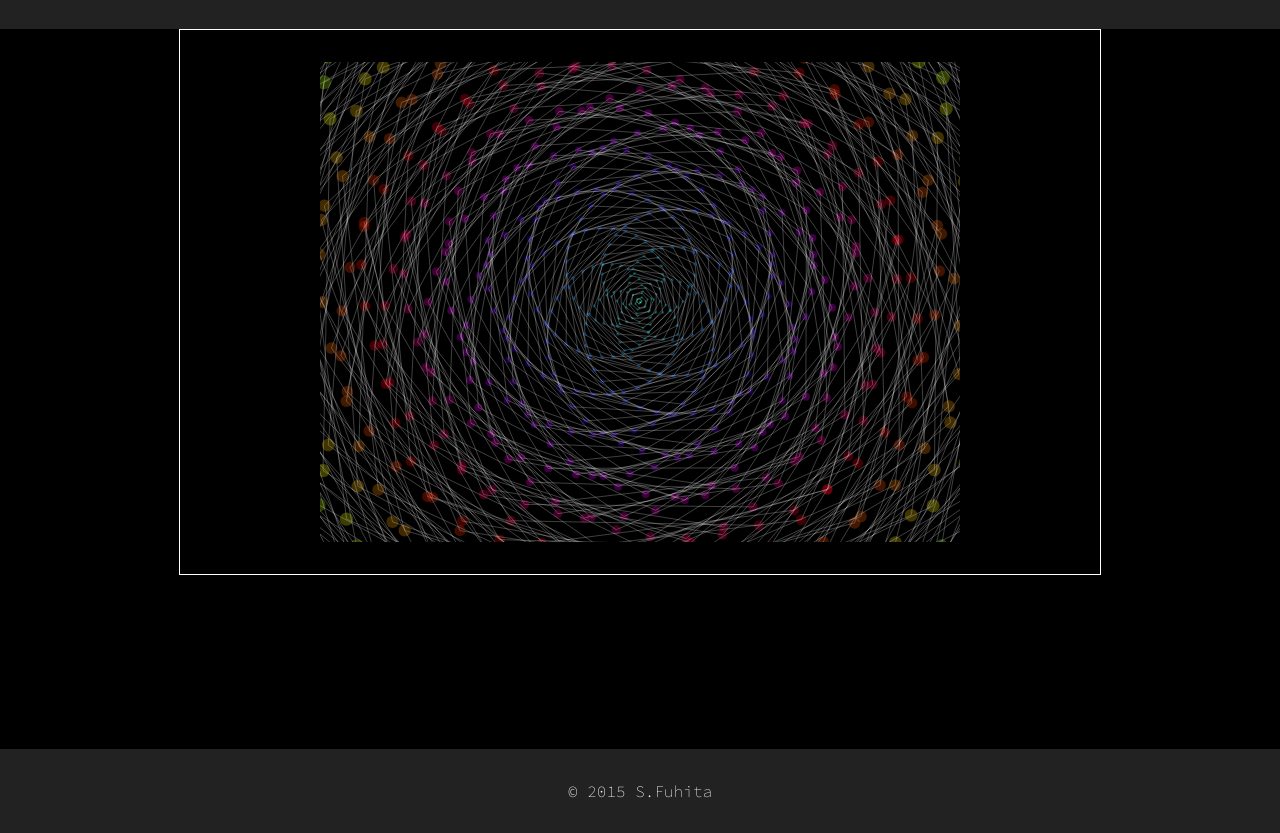
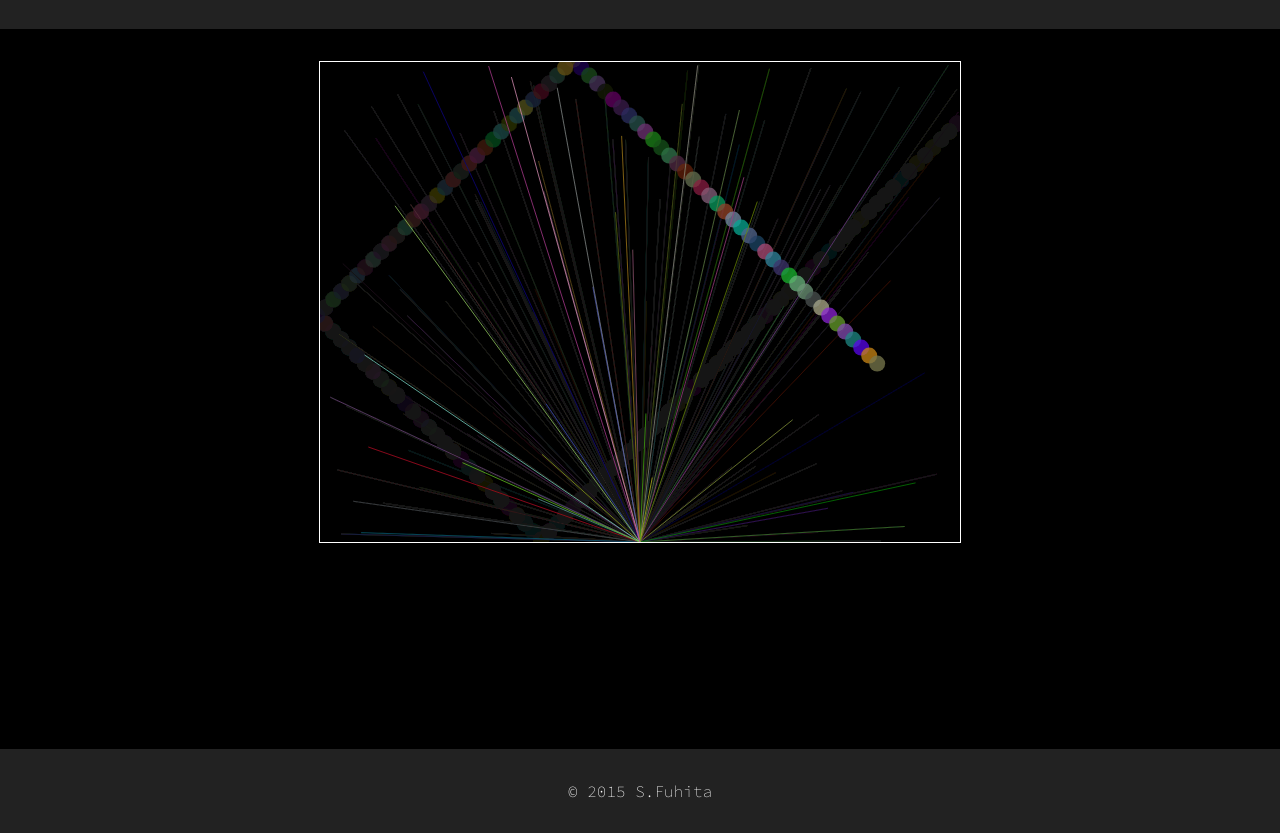
Before and after one commit to fujitashuichi/cvs_prc, a website: page main/canvas.html in a window 1280 px wide. Shown: the part 95-928 px from the top of the page. Drawn offline with Linux system fonts and the light colour scheme.

Commit message:
edit some js files

```diff
--- a/main/canvas.html
+++ b/main/canvas.html
@@ -5,7 +5,7 @@
 	<meta charset="UTF-8">
 	<title>The site of studing</title>
 	<link rel="stylesheet" href="css/main.css">
-	<script type="text/javascript" src="js/test01.js"></script>
+	<script type="text/javascript" src="js/test02.js"></script>
 </head>
 
 <body>
--- /dev/null
+++ b/main/js/test02.js
@@ -0,0 +1,108 @@
+//--------------------------------!!!
+// ONLOAD
+//--------------------------------¡¡¡
+window.onload = function() {
+
+	//--------------------------------!!!
+	// VARIABLES
+	//--------------------------------!!!
+	// const
+	var FPS = 30; // framerate
+	var FRAME_MSEC = 1000 / FPS >> 0;
+	var NUM = 500; // max of points
+	// var
+	var x = 0;
+	var y = 0;
+
+	//--------------------------------!!!
+	// RESET
+	//--------------------------------¡¡¡
+	var canvas = document.getElementById("world");
+	var ctx = canvas.getContext("2d");
+	var width = canvas.width;
+	var height = canvas.height;
+	var centerX = width / 2;
+	var centerY = height / 2;
+	var locX = Math.random() * width; // ball()初期位置
+	var locY = Math.random() * height;
+	var speed = 8;
+	var speedX = speed;
+	var speedY = speed;
+	var gravity = 2.0;
+
+	// set event handler
+	setInterval(intervalHandler, FRAME_MSEC);
+
+	//--------------------------------!!!
+	// EVENTHANDLER
+	//--------------------------------¡¡¡
+	function intervalHandler() {
+		// reset
+		clearDisp();
+
+		// draw
+		ball(8);
+		//rect(centerX, centerY, 200, 200);
+		//circle(centerX, centerY, 50);
+		line();
+	}
+
+	function clearDisp() {
+		ctx.fillStyle = "rgba(0, 0, 0, 0.025)";
+		ctx.fillRect(0, 0, width, height);
+	}
+
+	function ball(scale) {
+		locX += speedX;
+		locY += speedY; // += gravity;
+
+		if (locX < (scale / 2) || width - (scale / 2) < locX) {
+			speedX *= -1;
+		}
+		if (locY < (scale / 2) || height - (scale / 2) < locY) {
+			speedY *= -1;
+		}
+
+		ctx.beginPath();
+		ctx.fillStyle = color();
+		ctx.arc(locX, locY, scale, 0, Math.PI * 2, false);
+		ctx.fill();
+
+		// ctx.beginPath();
+		// ctx.strokeStyle = color();
+		// ctx.moveTo(width / 2, 0);
+		// ctx.lineTo(locX, locY);
+		// ctx.stroke();
+	}
+
+	function rect(x, y, wid, hei) {
+		ctx.fillStyle = "rgba(153, 255, 255, 0.1)";
+		ctx.fillRect(x - (wid / 2), y - (hei / 2), wid, hei);
+	}
+
+	function circle(x, y, scale) {
+		ctx.beginPath();
+		ctx.fillStyle = "rgba(51, 51, 153, 0.1)";
+		ctx.arc(x, y, scale, 0, Math.PI * 2, false);
+		ctx.fill();
+	}
+
+	function line() {
+		ctx.beginPath();
+		ctx.strokeStyle = color();
+		ctx.moveTo(width / 2, height);
+		//ctx.moveTo(Math.random() * width, Math.random() * height);
+		ctx.lineTo(Math.random() * width, Math.random() * height);
+		ctx.stroke();
+	}
+
+	//--------------------------------!!!
+	// UTILITY
+	//--------------------------------¡¡¡
+	function color() {
+		var r = Math.floor(Math.random() * 256);
+		var g = Math.floor(Math.random() * 256);
+		var b = Math.floor(Math.random() * 256);
+		return "rgba(" + r + "," + g + "," + b + "," + 0.75 + ")";
+	}
+}
--- a/src/scss/mixins/_mixins.scss
+++ b/src/scss/mixins/_mixins.scss
@@ -11,6 +11,11 @@
 @mixin padding($pd) {
 	padding-top: $pd;
 	padding-bottom: $pd;
+}
+
+@mixin margin ($mg) {
+	margin-top: $mg;
+	margin-bottom: $mg;
 }
 
 @mixin bar-clock($barH, $barC, $barO) {
--- a/src/scss/partials/_main.scss
+++ b/src/scss/partials/_main.scss
@@ -5,7 +5,6 @@ main {
 	margin: 0 auto;
 	section {
 		@include padding(32px);
-		border: $bd;
 	}
 	.test_box {
 		text-align: center;
@@ -17,15 +16,7 @@ main {
 			background: $bg;
 			margin: 0 auto;
 			overflow: hidden;
-		}
-		#fps {
-			@include scale(4em, auto);
-			display: inline-block;
 			border: $bd;
-			text-align: center;
-			position: absolute;
-			top: 16px;
-			left: 16px;
 		}
 	}
 }
```
Also changed, not shown: main/css/main-min.css, main/css/main.css, src/dist/css/main.css, 1 other file.
